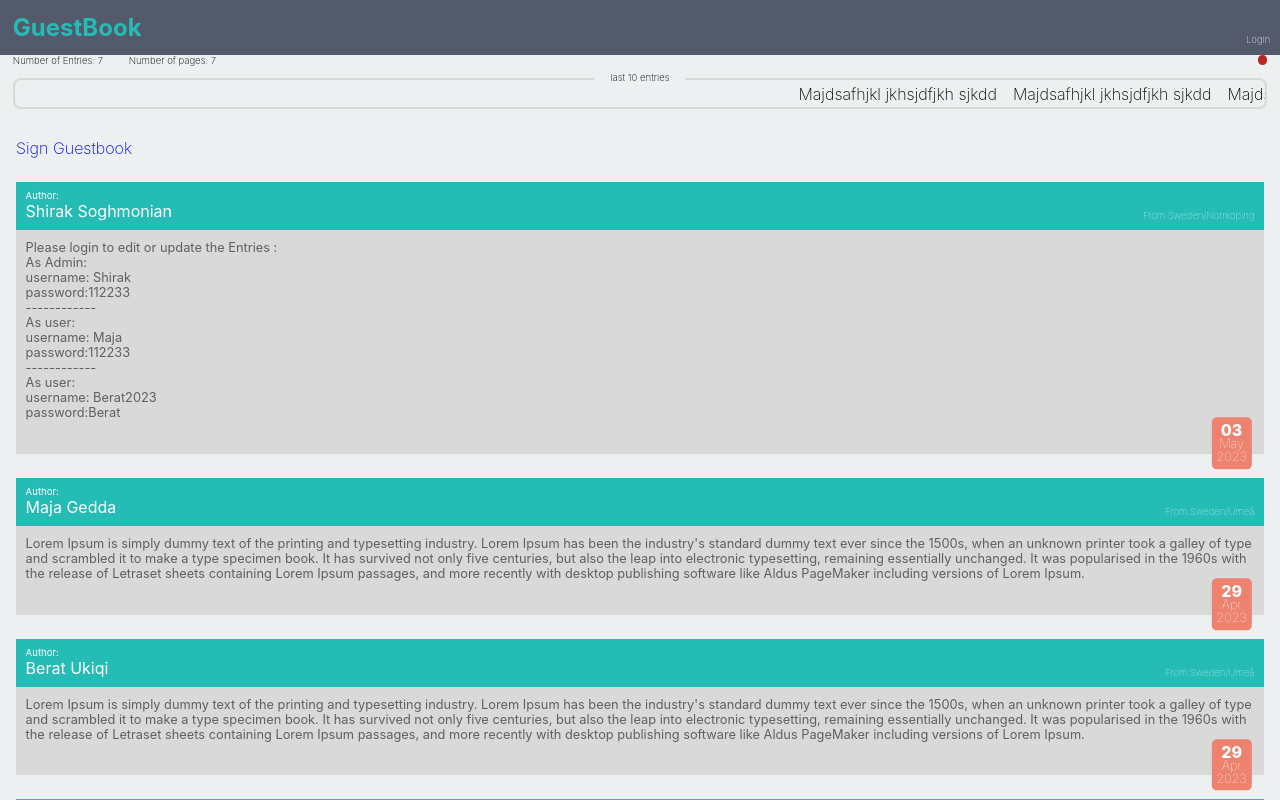
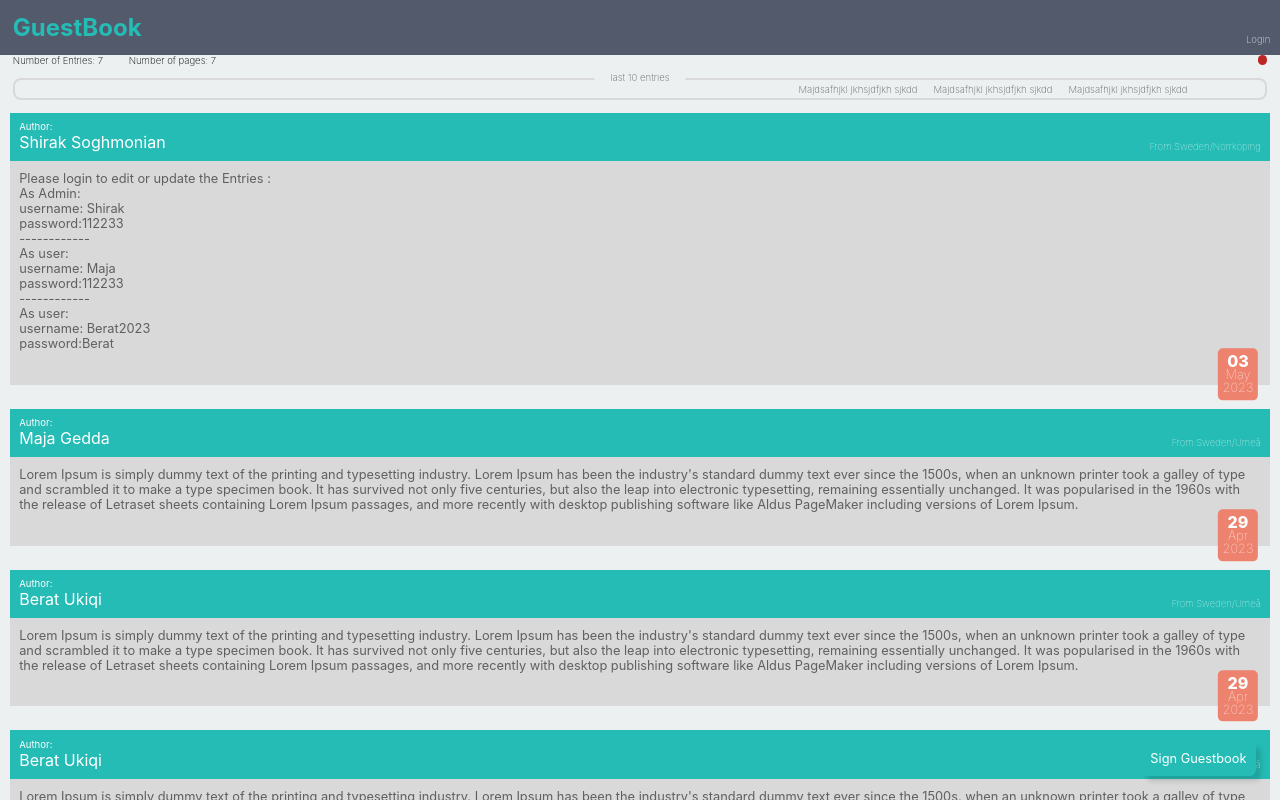
Before and after one commit to Shirak22/Guestbook_FRONTEND, a React (Vite) app: page / in a window 1280 px wide. Shown: the top 800 px of the page. Built offline with nearby package versions, Linux system fonts and the light colour scheme.

Commit message:
Styling the sign button

```diff
--- a/src/app/Pages/Home.jsx
+++ b/src/app/Pages/Home.jsx
@@ -11,7 +11,7 @@ function Home() {
           <section className="entries__container">
 
 
-            <Link to="/sign" >Sign Guestbook</Link>
+            <Link className="Sign__button" to="/sign" >Sign Guestbook</Link>
             {
                 posts && reversedPosts.map((post, index) =>
                 (
--- a/src/app/theme/topaz/App.scss
+++ b/src/app/theme/topaz/App.scss
@@ -26,7 +26,7 @@ p{
 }
 
 main{
-    padding: 1rem;
+    padding: 0 $small;
     min-width: 250px;
 }
 
--- a/src/app/theme/topaz/Header.scss
+++ b/src/app/theme/topaz/Header.scss
@@ -48,6 +48,8 @@ nav{
     border-radius: 8px;
      p{
         margin:0;
+        font-size: $small;
+        color: $card_body_text_07;
     }
     .lastPosts__title{
         position: absolute;
@@ -68,6 +70,7 @@ nav{
             flex-wrap: nowrap;
             white-space: nowrap;
             padding:.2rem 0 ;
+
             animation: scroll 30s linear infinite ;
         }
     }
--- a/src/app/theme/topaz/buttons.scss
+++ b/src/app/theme/topaz/buttons.scss
@@ -6,3 +6,17 @@ button{
     margin: .1rem;
     color: $card_header_text;
 }
+.Sign__button{
+    color: $card_header_text;
+    font-size: $medium;
+    font-weight: 400;
+    background: $primary_color;
+    position: fixed;
+    bottom: 0;
+    z-index: 99;
+    margin: $big;
+    padding: $small;
+    border-radius:.4rem;
+    right: 0;
+    box-shadow: 5px 5px 5px #00000025;
+}
```
